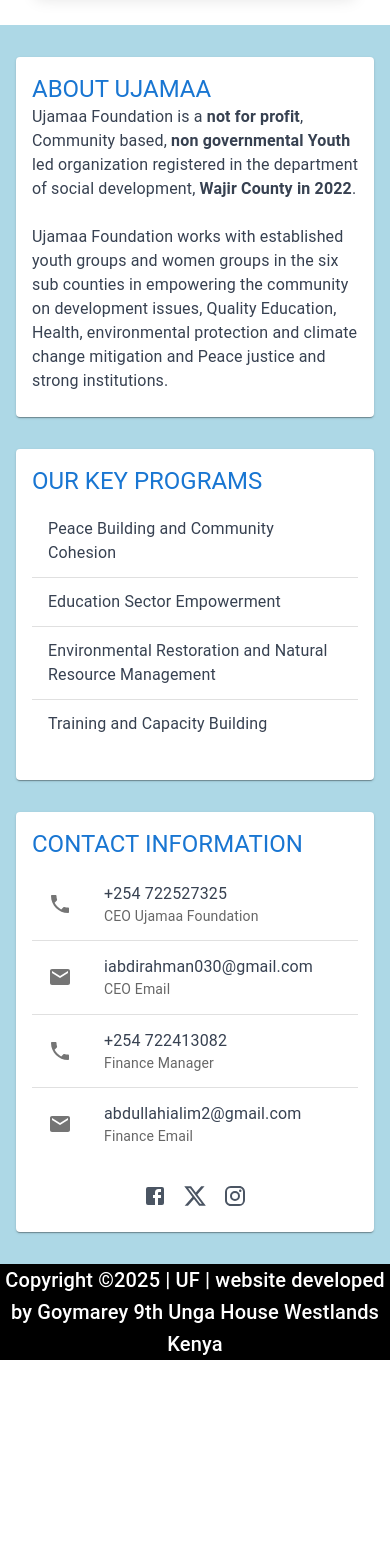
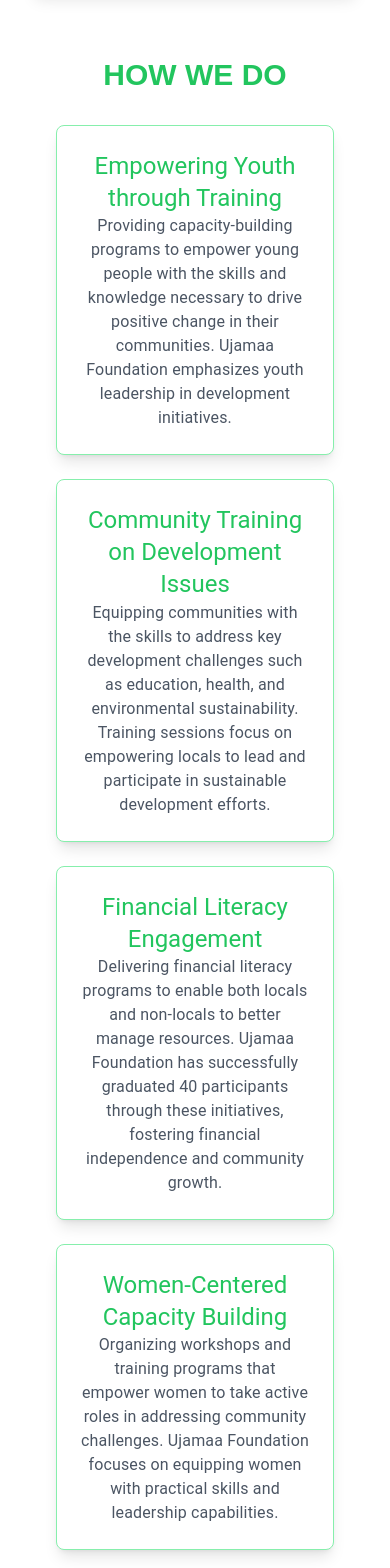
Before and after one commit to ahmednule/Ujamaa-Foundation, a Next.js app: page /our-programs/training-capacity in a window 390 px wide. Shown: the part 1320-2888 px from the top of the page. Before the commit the page ends 2680 px from the top, so only its background shows below. Built offline with nearby package versions, Linux system fonts and the light colour scheme.

Commit message:
feature: created the data for the cards then passed them up so that i can reuse the responsive card i had created initialy

```diff
--- a/src/app/our-programs/education-empowerment/page.tsx
+++ b/src/app/our-programs/education-empowerment/page.tsx
@@ -48,8 +48,6 @@ export default function educationEmpowerement(){
                         ))}
                     </div>
                 </div>
-
-
     </div>
     )
 }
--- a/src/app/our-programs/training-capacity/page.tsx
+++ b/src/app/our-programs/training-capacity/page.tsx
@@ -2,6 +2,9 @@
 
 import ReusableCarosel from "@components/components/ui/ReusableCarosel"
 import ReusableCard from "@components/components/ui/ReusableCard"
+import ResponsiveCards from "@components/components/ui/ResponsiveCards"
+import {trainingCapacityData} from "@components/lib/trainingCapacityData"
+import {trainingCapacityApproachData} from "@components/lib/trainingCapacityApproachData"
 
 export default function trainingCapacity(){
     return(
@@ -18,6 +21,30 @@ export default function trainingCapacity(){
               the first 40 graduates under its guidance. These efforts aim to strengthen community knowledge and financial skills, contributing to long-term empowerment."
             image="/image17.jpg"
             />
+               <h2 className="text-center text-green-500 text-3xl font-bold my-8">HOW WE DO</h2>
+                                <div className="px-8 m-6">
+                                    <div className="grid grid-cols-1 sm:grid-cols-2 lg:grid-cols-3 gap-6">
+                                        {trainingCapacityData.map((data, index) => (
+                                            <ResponsiveCards
+                                                key={index}
+                                                title={data.title}
+                                                description={data.description}
+                                            />
+                                        ))}
+                                    </div>
+                                </div>
+                                <h2 className="text-center text-green-500 text-3xl font-bold my-8">OUR APPROACH</h2>
+                                <div className="px-8 m-6">
+                                <div className="grid grid-cols-1 sm:grid-cols-2 lg:grid-cols-3 gap-6">
+                                    {trainingCapacityApproachData.map((data, index) => (
+                                        <ResponsiveCards
+                                            key={index}
+                                            title={data.title}
+                                            description={data.description}
+                                        />
+                                    ))}
+                                </div>
+                            </div>
         </div>
     )
 }
--- /dev/null
+++ b/src/lib/trainingCapacityApproachData.js
@@ -0,0 +1,26 @@
+export const trainingCapacityApproachData = [
+    {
+        title: "Youth Empowerment in Environmental Restoration",
+        description: "Empowering young people to take active roles in restoring degraded areas and conserving natural resources. Ujamaa Foundation provides training and opportunities for youth to lead initiatives such as tree planting and sustainable resource management."
+    },
+    {
+        title: "Community Engagement for Environmental Conservation",
+        description: "Encouraging collective responsibility within communities to restore and manage shared natural resources. Ujamaa Foundation facilitates collaborative projects and educates locals on adopting sustainable practices to protect the environment."
+    },
+    {
+        title: "Women’s Leadership in Conservation Efforts",
+        description: "Empowering women to take leadership roles in environmental restoration. Ujamaa Foundation supports women with skills development programs and creates platforms for their active participation in conservation projects."
+    },
+    {
+        title: "Tree Planting and Ecosystem Recovery",
+        description: "Leading tree planting initiatives in degraded areas to enhance biodiversity and environmental health. Ujamaa Foundation focuses on planting resilient, indigenous tree species in schools, hospitals, and community spaces."
+    },
+    {
+        title: "Advocacy for Climate Change Mitigation",
+        description: "Educating communities about climate change and its impact, while promoting practical, community-driven solutions. Ujamaa Foundation emphasizes the importance of resilience-building strategies to combat environmental challenges."
+    },
+    {
+        title: "Capacity Building for Environmental Sustainability",
+        description: "Equipping communities with the knowledge and skills needed for sustainable resource use and environmental conservation. Ujamaa Foundation ensures these efforts contribute to long-term environmental resilience and sustainability."
+    }
+];
--- /dev/null
+++ b/src/lib/trainingCapacityData.js
@@ -0,0 +1,26 @@
+export const trainingCapacityData = [
+    {
+        title: "Empowering Youth through Training",
+        description: "Providing capacity-building programs to empower young people with the skills and knowledge necessary to drive positive change in their communities. Ujamaa Foundation emphasizes youth leadership in development initiatives."
+    },
+    {
+        title: "Community Training on Development Issues",
+        description: "Equipping communities with the skills to address key development challenges such as education, health, and environmental sustainability. Training sessions focus on empowering locals to lead and participate in sustainable development efforts."
+    },
+    {
+        title: "Financial Literacy Engagement",
+        description: "Delivering financial literacy programs to enable both locals and non-locals to better manage resources. Ujamaa Foundation has successfully graduated 40 participants through these initiatives, fostering financial independence and community growth."
+    },
+    {
+        title: "Women-Centered Capacity Building",
+        description: "Organizing workshops and training programs that empower women to take active roles in addressing community challenges. Ujamaa Foundation focuses on equipping women with practical skills and leadership capabilities."
+    },
+    {
+        title: "Roundtable Discussions for Capacity Building",
+        description: "Facilitating roundtable discussions to foster knowledge sharing, community engagement, and collaborative problem-solving. These platforms encourage diverse groups to address pressing community issues collectively."
+    },
+    {
+        title: "Education Support Training",
+        description: "Offering programs aimed at increasing awareness about the importance of education and building capacities of educators and parents to support children's learning effectively."
+    }
+];
```
